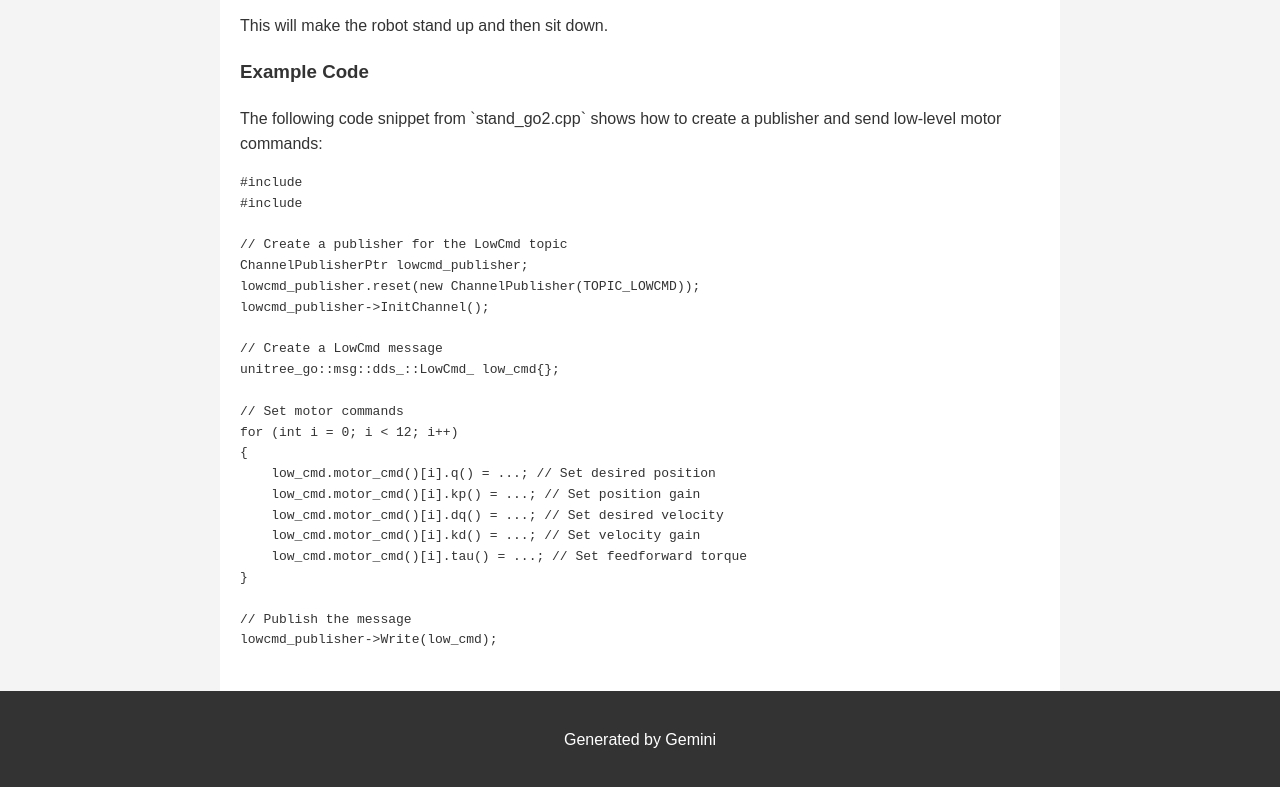
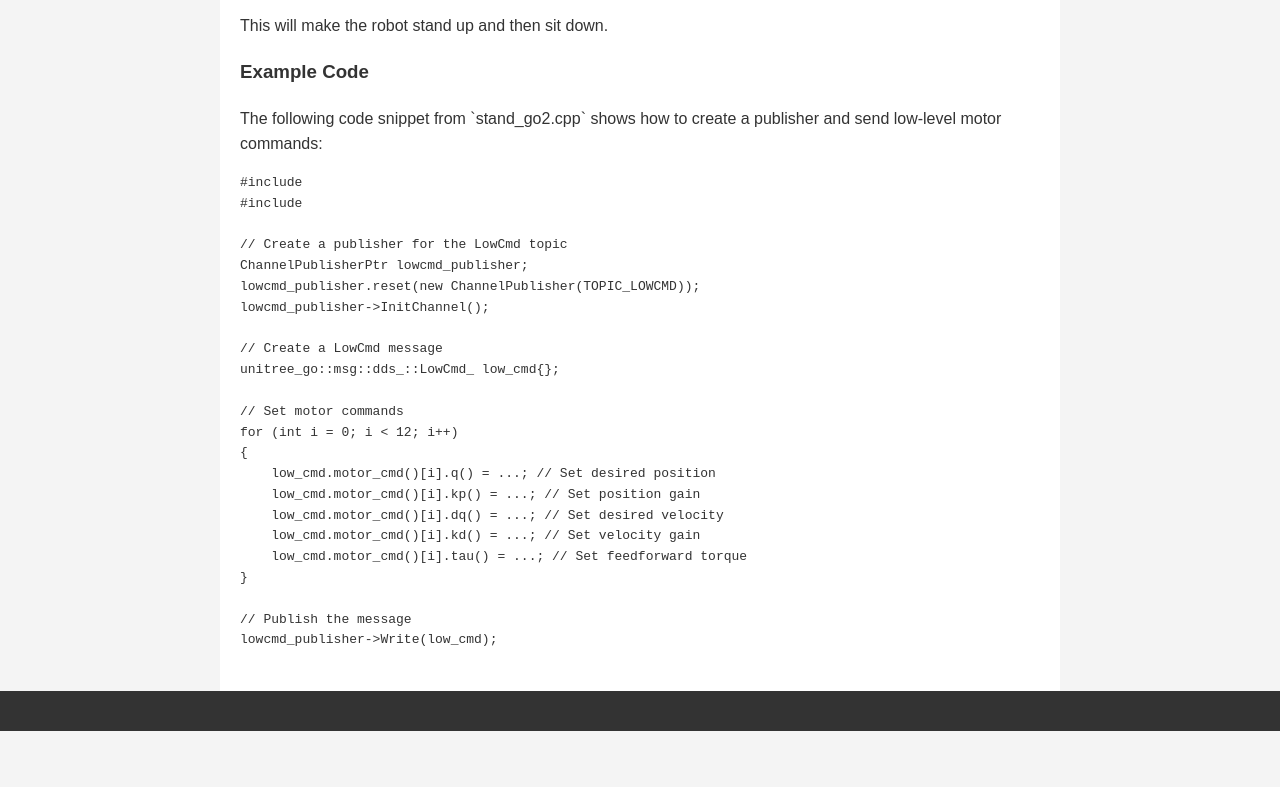
Before and after one commit to KatzAIM/unitree_mujoco_g1_docs, a plain HTML site: page index.html in a window 1280 px wide. Shown: the part 3020-3807 px from the top of the page. After the commit the page ends 3751 px from the top, so only its background shows below. Drawn offline with Linux system fonts and the light colour scheme.

Commit message:
docs: Remove Gemini generation note and update README with correct GitHub Pages URL

```diff
--- a/index.html
+++ b/index.html
@@ -147,7 +147,6 @@ lowcmd_publisher->Write(low_cmd);</code></pre>
         </section>
     </main>
     <footer>
-        <p>Generated by Gemini</p>
     </footer>
 </body>
 </html>
```
Also changed, not shown: 1 other file.
